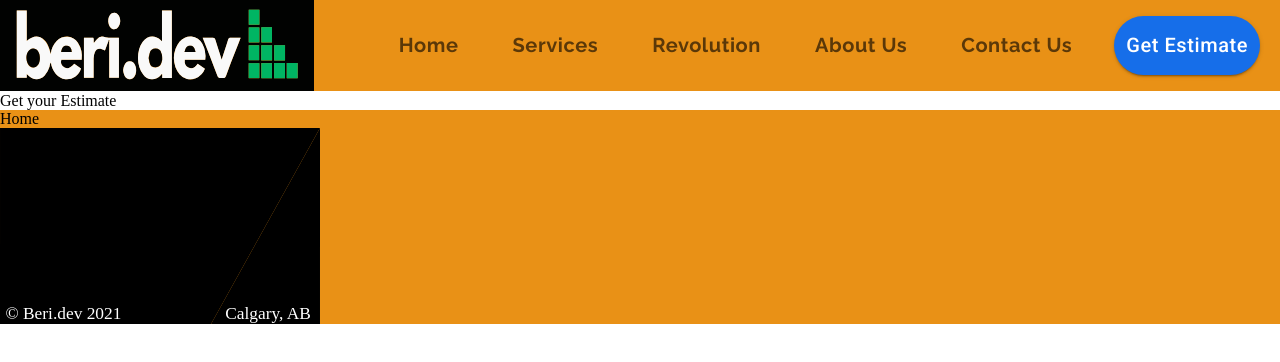
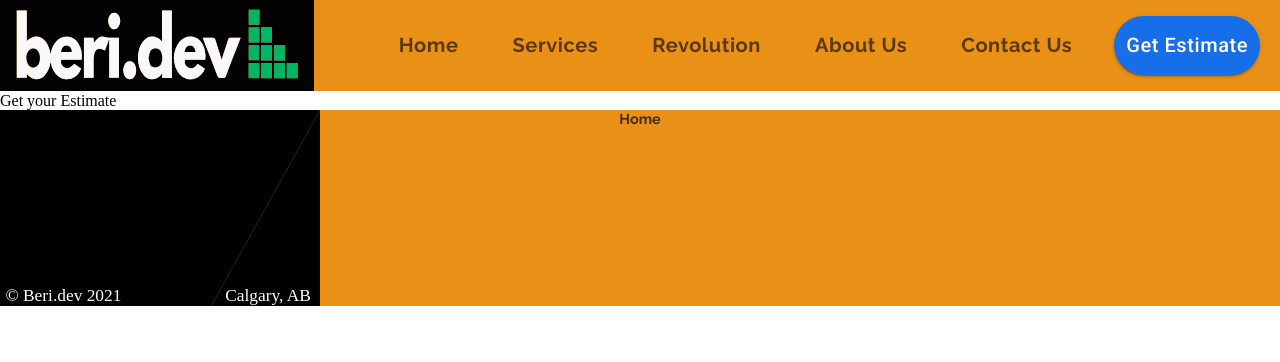
Before and after one commit to HAZberi/tech-company-website, a React (Create React App) app: page /estimate in a window 1280 px wide. Shown: the top 362 px of the page. Built offline with nearby package versions, Linux system fonts and the light colour scheme.

Commit message:
fonts and styles for footer links

```diff
--- a/src/components/Theme.js
+++ b/src/components/Theme.js
@@ -2,7 +2,8 @@ import { createMuiTheme } from "@material-ui/core/styles";
 
 const blue = "#166EE9";
 const orange = "#E99116";
-const hoverBlue = "#0050C0"
+const hoverBlue = "#0050C0";
+const linkColor = "#000000"
 
 const theme = createMuiTheme({
   palette: {
@@ -26,6 +27,12 @@ const theme = createMuiTheme({
         fontFamily: 'Raleway',
         fontSize: '1rem',
     },
+    link:{
+      color: `${linkColor}`,
+      fontFamily: 'Raleway',
+      fontSize: '0.9rem',
+      fontWeight: 700,
+    },
     estimate: {
         textTransform: 'none',
         fontSize: '1rem',
--- a/src/components/ui/Footer.js
+++ b/src/components/ui/Footer.js
@@ -18,8 +18,19 @@ const useStyles = makeStyles((theme) => ({
     },
     [theme.breakpoints.down("xs")]: {
         width: "12em",
+    },
+  },
+  mainContainer: {
+    position: "absolute",
+  },
+  link: {
+    ...theme.typography.link,
+    opacity: 0.7,
+    cursor: "pointer",
+    "&:hover": {
+      opacity: 1,
     }
-  },
+  }
 }));
 
 const Footer = () => {
@@ -27,8 +38,8 @@ const Footer = () => {
 
   return (
     <footer className={classes.footer}>
-      <Grid container>
-        <Grid item>
+      <Grid container justify="center" className={classes.mainContainer}>
+        <Grid item className={classes.link}>
           Home
         </Grid>
       </Grid>
```
Also changed, not shown: 1 other file (tests, documents, lock files or other folders).
